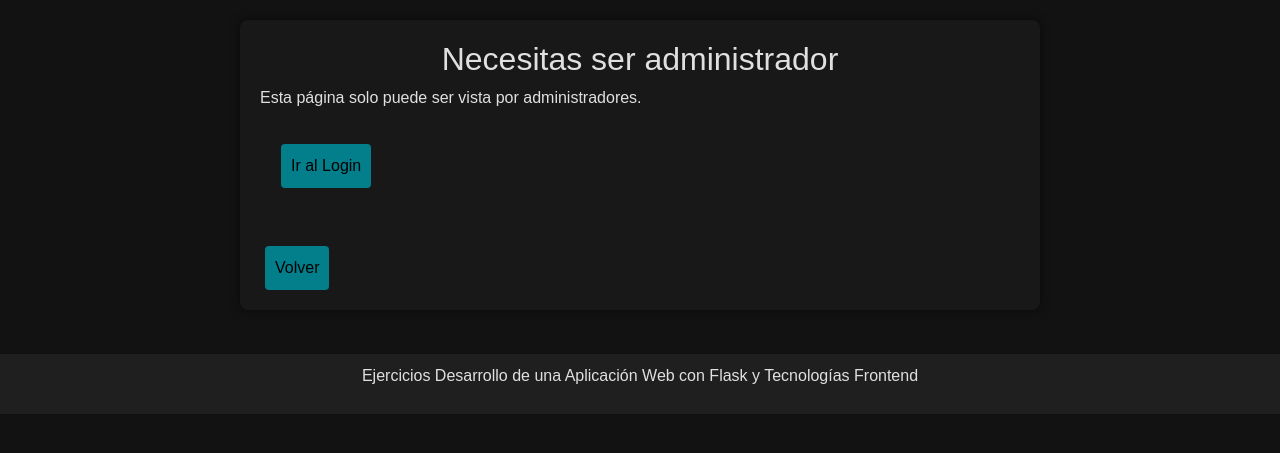
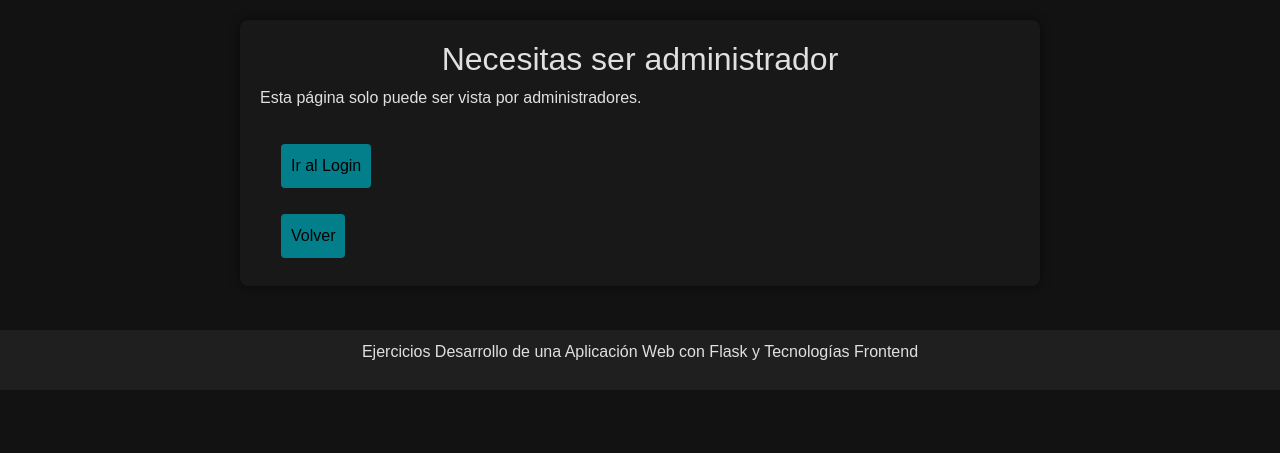
Before and after one commit to IgnacioDrako/EJFlask, a Flask app: page /usuarios in a window 1280 px wide. Shown: the part 76-529 px from the top of the page. Run offline with Flask 3, Linux system fonts and the light colour scheme; some libraries are stand-ins or nearby versions.

Commit message:
Fix bug_2

```diff
--- a/templates/noadmin.html
+++ b/templates/noadmin.html
@@ -4,6 +4,6 @@
 <h2>Necesitas ser administrador</h2>
 <p>Esta página solo puede ser vista por administradores.</p>
 <a class="nav-link" href="{{ url_for('inicio') }}"><button>Ir al Login</button></a>
-<p>       </p><button onclick="window.history.back()">Volver</button>
+<a class="nav-link" href="/home"><button>Volver</button></a>
 <script src="../static/js/popup.js"></script>
 {% endblock %}
```
